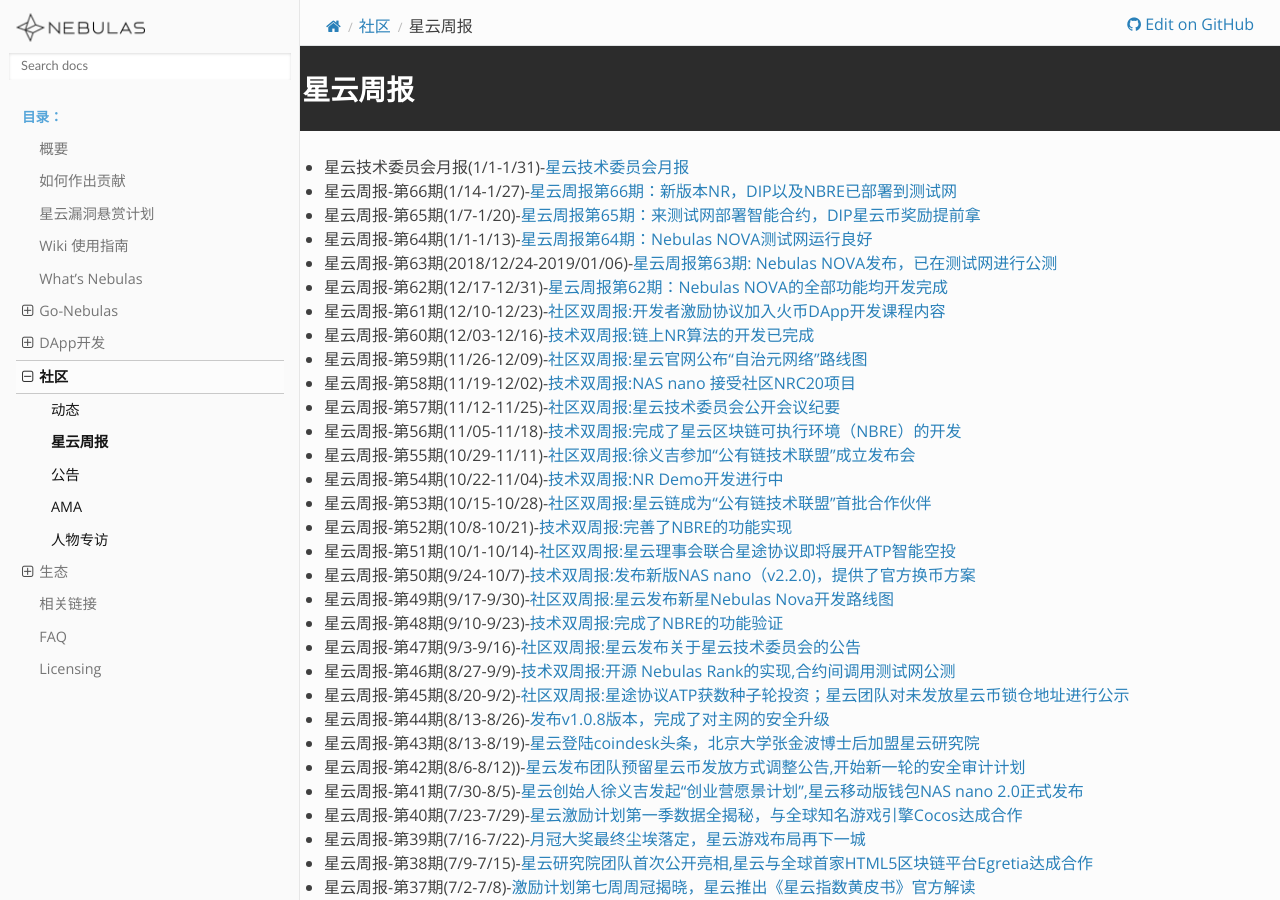
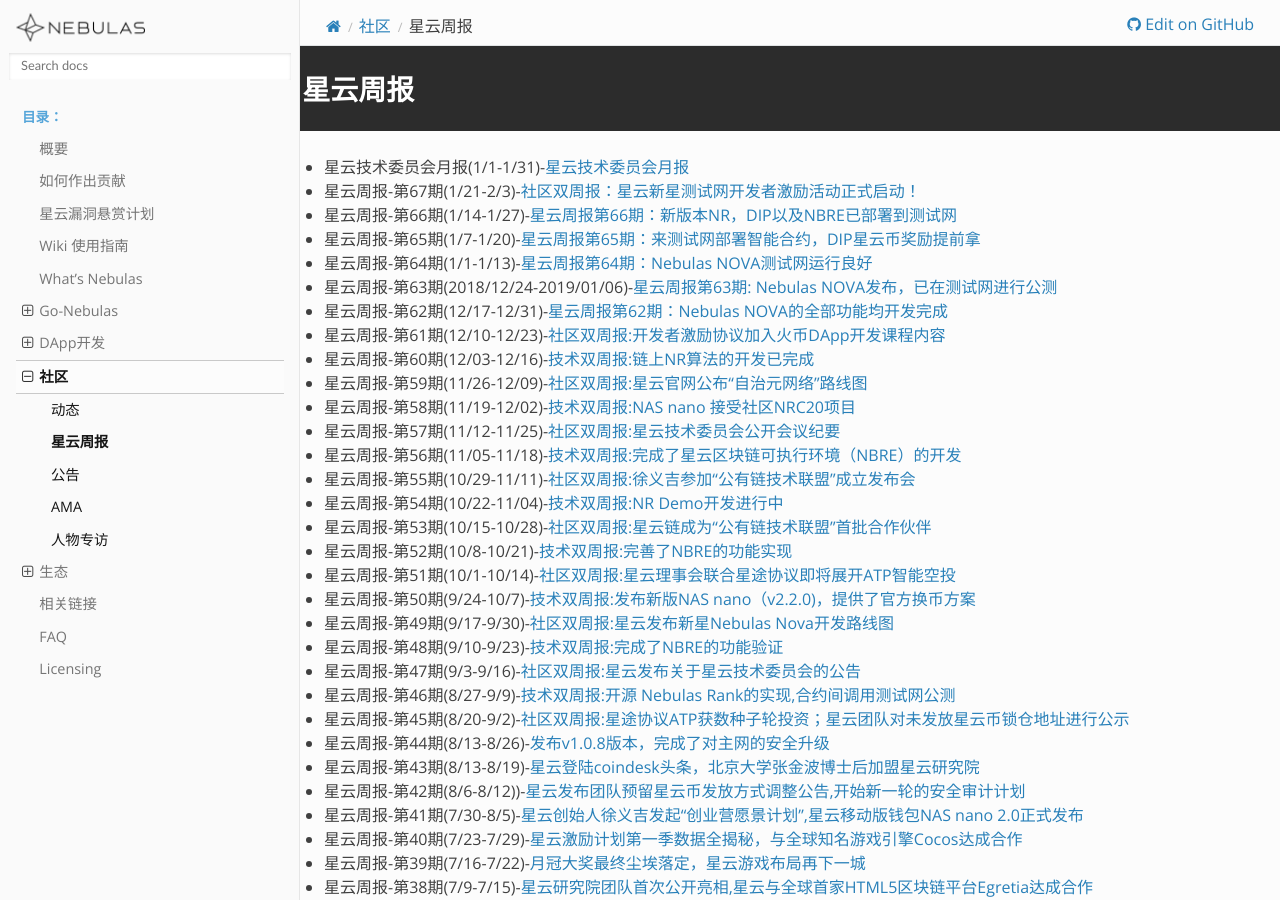
Before and after one commit to nebulasio/nebdocs, a Sphinx documentation site: the page built from docs/community/weekly-report.md, in a window 1280 px wide and 900 px high. Built offline with Sphinx 7.4.7 and the Read the Docs theme 2.0.0, drawn with Linux system fonts in a browser that asks for light colours; pages that are not in the unit, such as notebooks, are missing from menus.

Commit message:
Update weekly-report.md

```diff
--- a/docs/community/weekly-report.md
+++ b/docs/community/weekly-report.md
@@ -1,6 +1,7 @@
 # 星云周报
 
 - 星云技术委员会月报(1/1-1/31)-[星云技术委员会月报](https://blog.nebulas.io/2019/02/03/nebulas-technical-committee-monthly-report/)
+- 星云周报-第67期(1/21-2/3)-[社区双周报：星云新星测试网开发者激励活动正式启动！](https://blog.nebulas.io/2019/02/04/nebulas-bi-weekly-community-dynamics-67/)
 - 星云周报-第66期(1/14-1/27)-[星云周报第66期：新版本NR，DIP以及NBRE已部署到测试网](https://blog.nebulas.io/2019/01/28/nebulas-bi-weekly-development-commits-66/)
 - 星云周报-第65期(1/7-1/20)-[星云周报第65期：来测试网部署智能合约，DIP星云币奖励提前拿](https://blog.nebulas.io/2019/01/21/nebulas-bi-weekly-community-dynamics-65/)
 - 星云周报-第64期(1/1-1/13)-[星云周报第64期：Nebulas NOVA测试网运行良好](https://blog.nebulas.io/2019/01/14/nebulas-bi-weekly-development-commits-64/)
```
